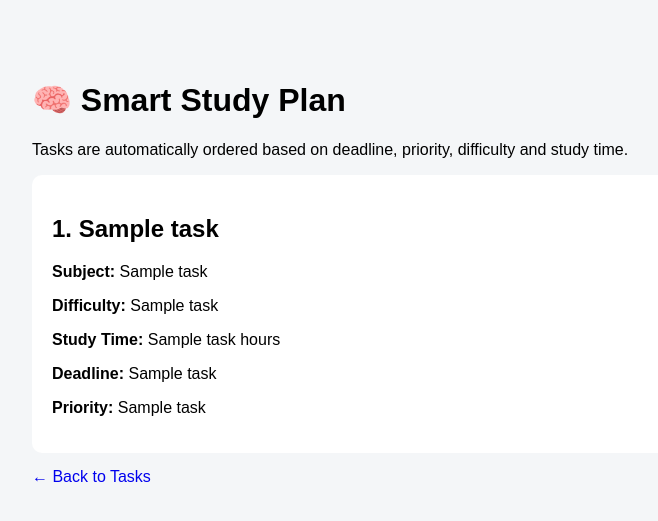
After one commit to ash3535/SmartStudyPlanner, a Flask app: template app/templates/plan.html in a window 1280 px wide. The commit adds this page. Shown: the top 521 px of the page, without its empty margins (158-816 px from the left). Run offline with Flask 3, Linux system fonts and the light colour scheme; the template is opened without the code that fills it: most values are stand-ins (such as "Sample title", 1, 10 or a date in 2020).

Commit message:
Add smart study prioritization

```diff
--- a/app/main.py
+++ b/app/main.py
@@ -2,6 +2,7 @@ from flask import Flask, render_template, request, redirect
 
 from models import StudyTask
 from task_manager import TaskManager
+from planner import create_study_plan
 
 
 app = Flask(__name__)
@@ -71,5 +72,16 @@ def delete_task(task_id):
 
     return redirect("/")
 
+@app.route("/plan")
+def study_plan():
+    tasks = manager.get_tasks()
+
+    planned_tasks = create_study_plan(tasks)
+
+    return render_template(
+        "plan.html",
+        tasks=planned_tasks
+    )
+
 if __name__ == "__main__":
     app.run(debug=True)
--- a/app/templates/index.html
+++ b/app/templates/index.html
@@ -62,6 +62,10 @@
 <body>
 
     <h1>📚 Smart Study Planner</h1>
+
+    <a href="/plan">
+    <button>🧠 Generate Smart Study Plan</button>
+    </a>
 
     <form method="POST" action="/add">
 
--- /dev/null
+++ b/app/templates/plan.html
@@ -0,0 +1,90 @@
+<!DOCTYPE html>
+<html lang="en">
+
+<head>
+    <meta charset="UTF-8">
+    <meta name="viewport" content="width=device-width, initial-scale=1.0">
+
+    <title>Smart Study Plan</title>
+
+    <style>
+        body {
+            font-family: Arial, sans-serif;
+            max-width: 900px;
+            margin: 40px auto;
+            padding: 20px;
+            background: #f4f6f8;
+        }
+
+        .task {
+            background: white;
+            padding: 20px;
+            margin-bottom: 15px;
+            border-radius: 10px;
+        }
+
+        a {
+            text-decoration: none;
+        }
+    </style>
+</head>
+
+<body>
+
+    <h1>🧠 Smart Study Plan</h1>
+
+    <p>
+        Tasks are automatically ordered based on
+        deadline, priority, difficulty and study time.
+    </p>
+
+    {% if tasks %}
+
+        {% for task in tasks %}
+
+            <div class="task">
+
+                <h2>
+                    {{ loop.index }}. {{ task[1] }}
+                </h2>
+
+                <p>
+                    <strong>Subject:</strong>
+                    {{ task[2] }}
+                </p>
+
+                <p>
+                    <strong>Difficulty:</strong>
+                    {{ task[3] }}
+                </p>
+
+                <p>
+                    <strong>Study Time:</strong>
+                    {{ task[4] }} hours
+                </p>
+
+                <p>
+                    <strong>Deadline:</strong>
+                    {{ task[5] }}
+                </p>
+
+                <p>
+                    <strong>Priority:</strong>
+                    {{ task[6] }}
+                </p>
+
+            </div>
+
+        {% endfor %}
+
+    {% else %}
+
+        <p>No tasks available.</p>
+
+    {% endif %}
+
+    <a href="/">← Back to Tasks</a>
+
+</body>
+
+</html>
```
Also changed, not shown: app/planner.py (added, +56 -0 lines).
